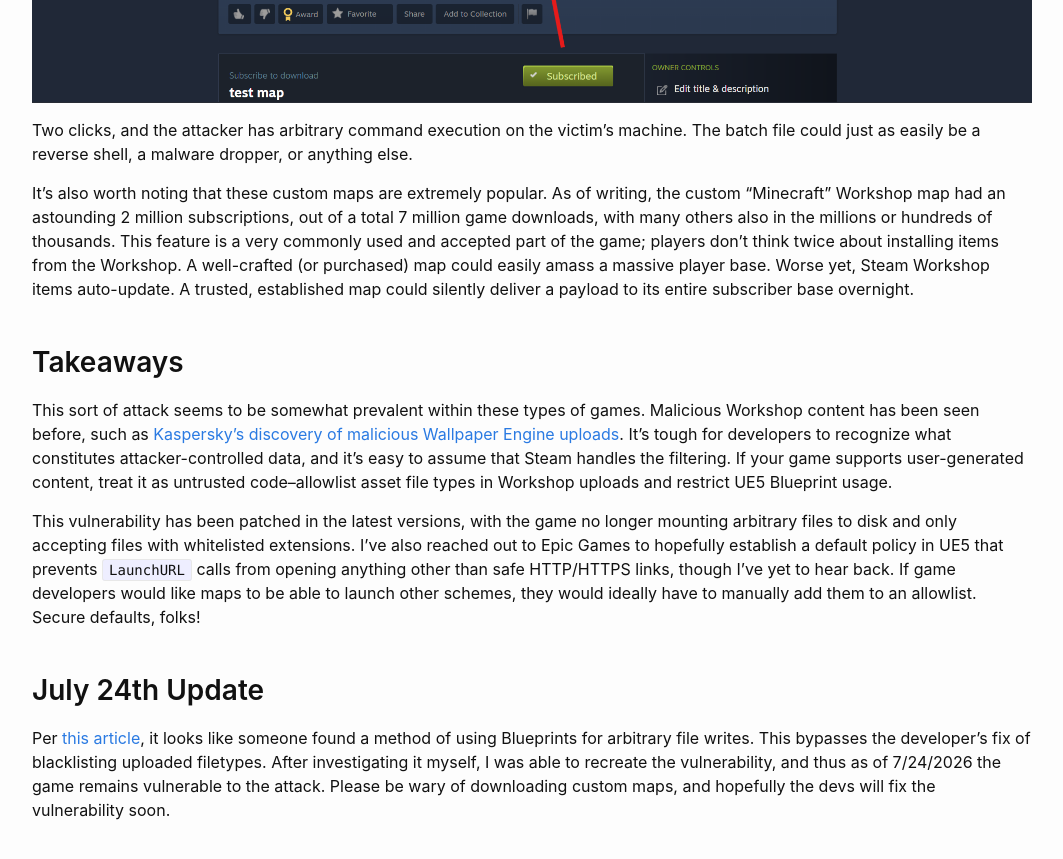
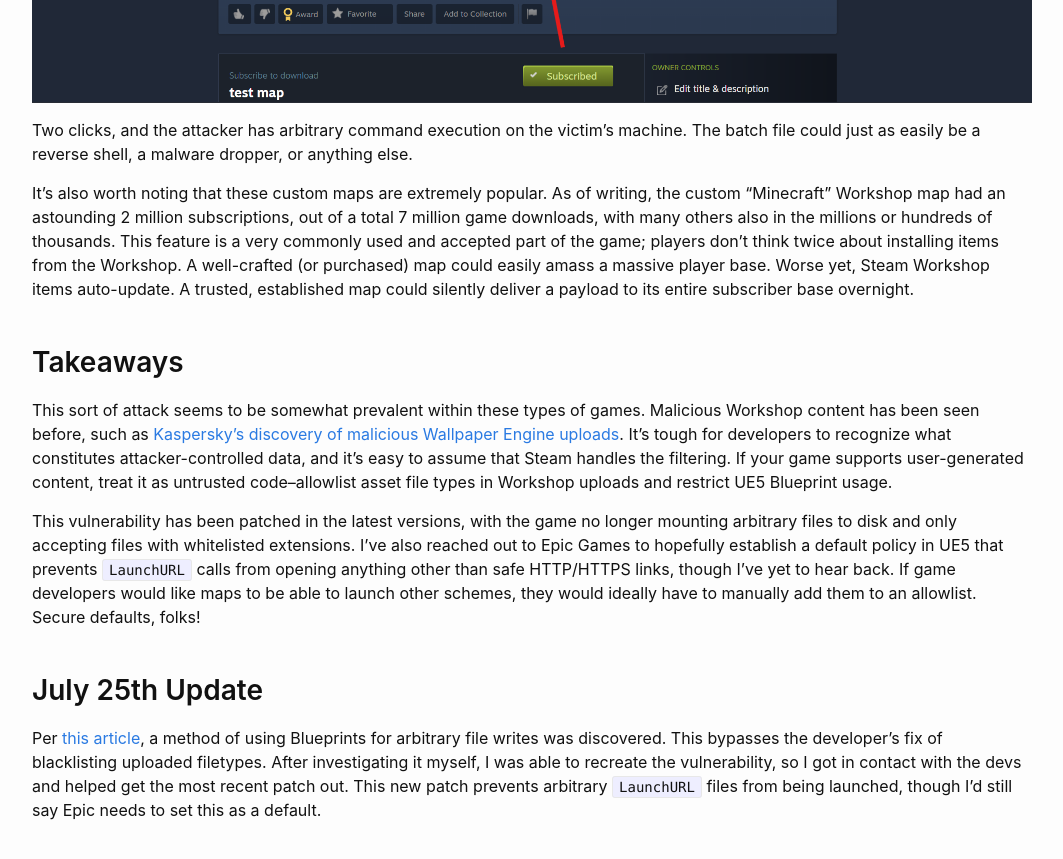
Before and after one commit to KhaelK138/KhaelK138.github.io, a Jekyll site: the page built from blogs/meccha_chameleon.md, in a window 1280 px wide and 900 px high, scrolled down 7757 px. Shown: the top 859 px of the window, without its empty margins (108-1171 px from the left). Built offline with Jekyll 4.4.1, drawn with Linux system fonts in a browser that asks for light colours.

Commit message:
added update

```diff
--- a/blogs/meccha_chameleon.md
+++ b/blogs/meccha_chameleon.md
@@ -110,6 +110,6 @@
 
 This vulnerability has been patched in the latest versions, with the game no longer mounting arbitrary files to disk and only accepting files with whitelisted extensions. I've also reached out to Epic Games to hopefully establish a default policy in UE5 that prevents `LaunchURL` calls from opening anything other than safe HTTP/HTTPS links, though I've yet to hear back. If game developers would like maps to be able to launch other schemes, they would ideally have to manually add them to an allowlist. Secure defaults, folks!
 
-## July 24th Update
+## July 25th Update
 
-Per [this article](https://medium.com/@FeintBE/workshop-map-for-meccha-chameleon-is-a-malware-dropper-full-breakdown-d1ac29565265), it looks like someone found a method of using Blueprints for arbitrary file writes. This bypasses the developer's fix of blacklisting uploaded filetypes. After investigating it myself, I was able to recreate the vulnerability, and thus as of 7/24/2026 the game remains vulnerable to the attack. Please be wary of downloading custom maps, and hopefully the devs will fix the vulnerability soon.
+Per [this article](https://medium.com/@FeintBE/workshop-map-for-meccha-chameleon-is-a-malware-dropper-full-breakdown-d1ac29565265), a method of using Blueprints for arbitrary file writes was discovered. This bypasses the developer's fix of blacklisting uploaded filetypes. After investigating it myself, I was able to recreate the vulnerability, so I got in contact with the devs and helped get the most recent patch out. This new patch prevents arbitrary `LaunchURL` files from being launched, though I'd still say Epic needs to set this as a default.
```
